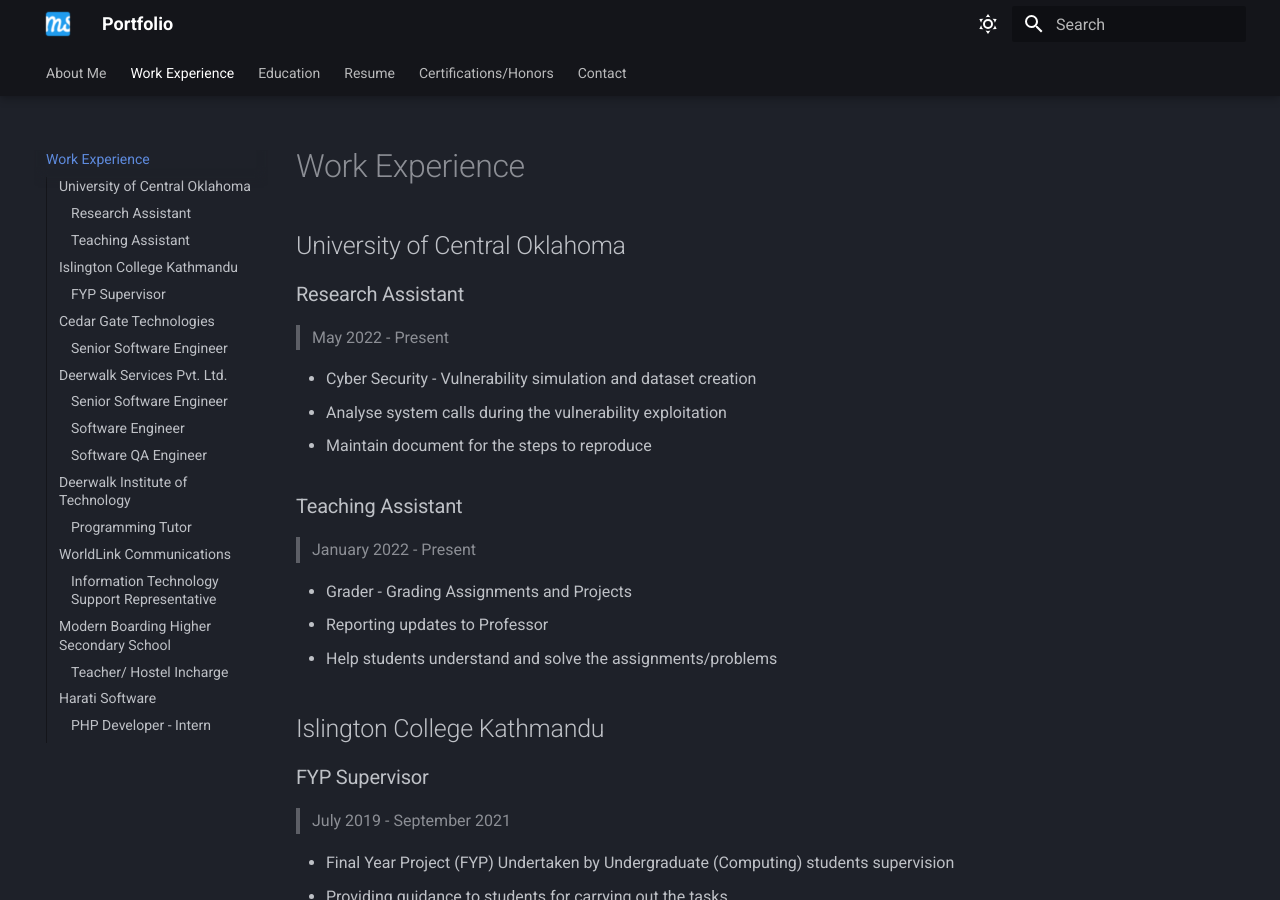
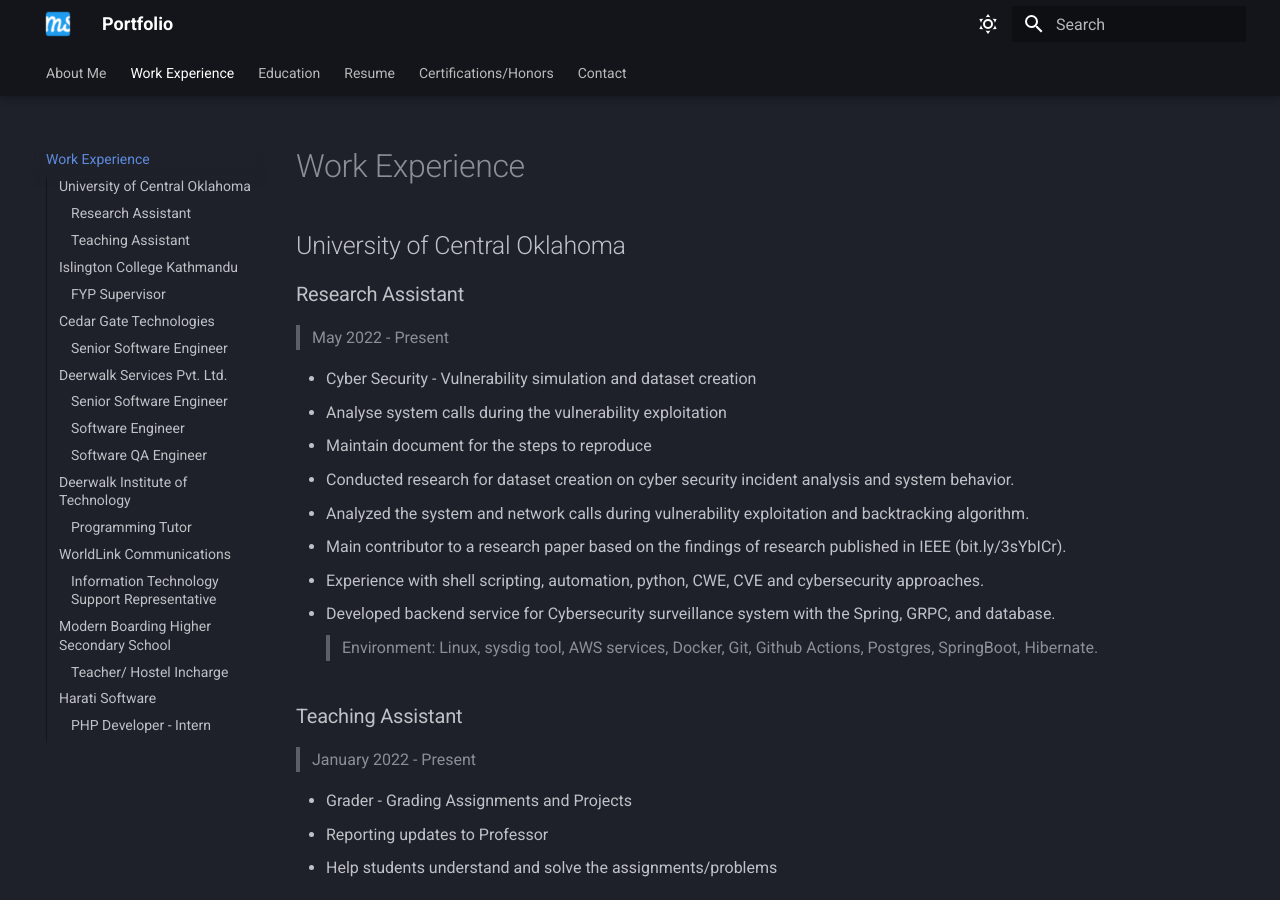
Before and after one commit to sthamadhukar/sthamadhukar.github.io, an MkDocs documentation site: the page built from docs/work_exp.md, in a window 1280 px wide and 900 px high. Built offline with MkDocs 1.6.1 and Material for MkDocs 9.7.7, drawn with Linux system fonts in a browser that asks for light colours.

Commit message:
Detais and cv updated

```diff
--- a/docs/work_exp.md
+++ b/docs/work_exp.md
@@ -7,6 +7,12 @@
 * Cyber Security - Vulnerability simulation and dataset creation
 * Analyse system calls during the vulnerability exploitation
 * Maintain document for the steps to reproduce
+* Conducted research for dataset creation on cyber security incident analysis and system behavior.
+* Analyzed the system and network calls during vulnerability exploitation and backtracking algorithm.
+* Main contributor to a research paper based on the findings of research published in IEEE (bit.ly/3sYbICr).
+* Experience with shell scripting, automation, python, CWE, CVE and cybersecurity approaches.
+* Developed backend service for Cybersecurity surveillance system with the Spring, GRPC, and database.
+> Environment: Linux, sysdig tool, AWS services, Docker, Git, Github Actions, Postgres, SpringBoot, Hibernate.
 
 ### Teaching Assistant
 > January 2022 - Present
```
Also changed, not shown: docs/cv.md (+1 -1 lines), docs/index.md (+3 -1 lines), 1 other file.
